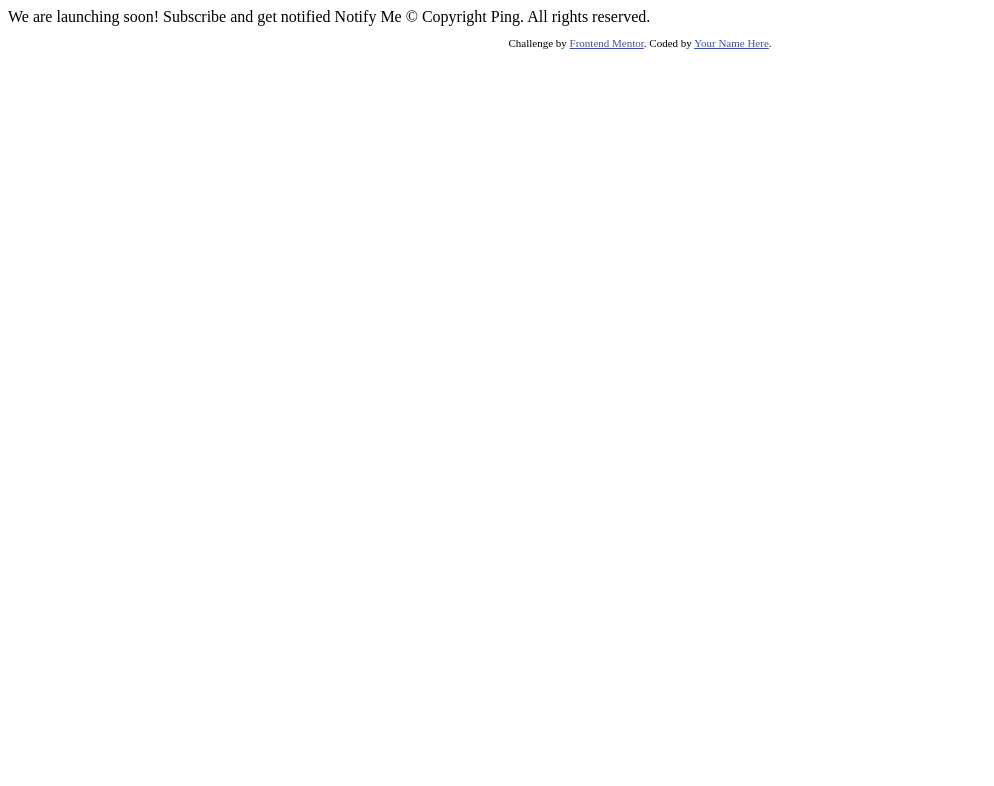
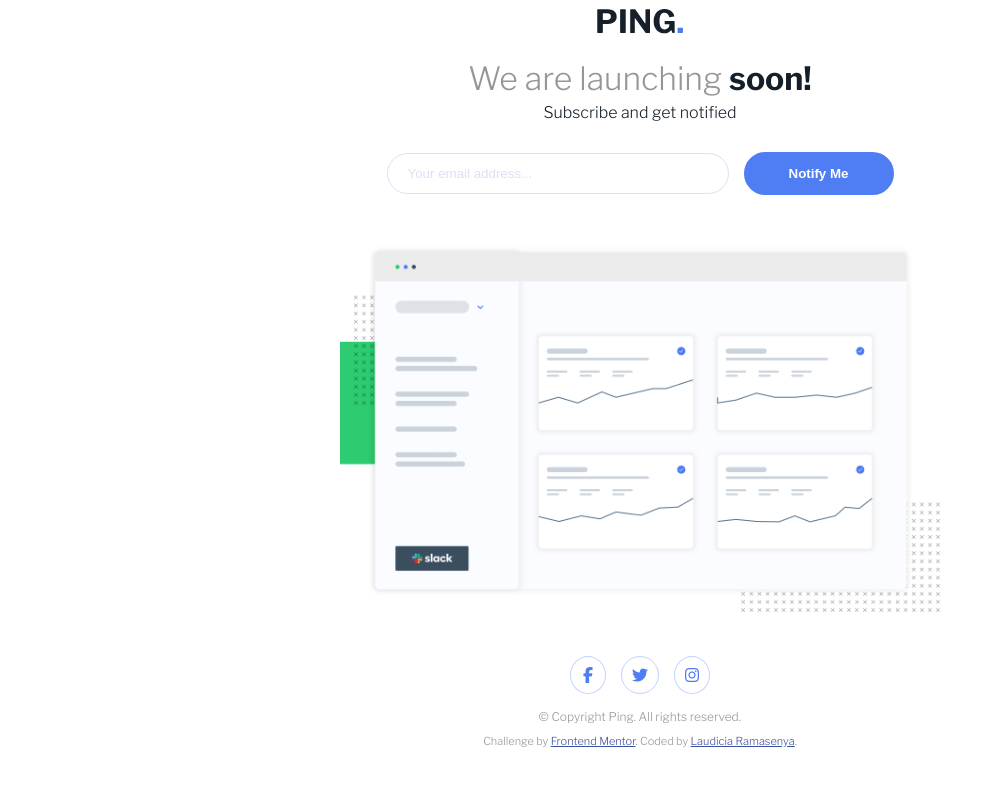
Before and after one commit to LaudRam/ping-coming-soon-page, a plain HTML site: page index.html in a window 1280 px wide. Shown: the whole page, without its empty margins (0-994 px from the left). Drawn offline with nearby package versions, Linux system fonts and the light colour scheme.

Commit message:
Initial project commit
Desktop view complete

```diff
--- a/index.html
+++ b/index.html
@@ -1,33 +1,67 @@
 <!DOCTYPE html>
 <html lang="en">
   <head>
-  <meta charset="UTF-8">
-  <meta name="viewport" content="width=device-width, initial-scale=1.0"> <!-- displays site properly based on user's device -->
+    <meta charset="UTF-8" />
+    <meta name="viewport" content="width=device-width, initial-scale=1.0" />
 
-  <link rel="icon" type="image/png" sizes="32x32" href="./images/favicon-32x32.png">
+    <link
+      rel="icon"
+      type="image/png"
+      sizes="32x32"
+      href="./images/favicon-32x32.png"
+    />
+    <link rel="stylesheet" href="style.css" />
+
+    <link rel="preconnect" href="https://fonts.googleapis.com" />
+    <link rel="preconnect" href="https://fonts.gstatic.com" crossorigin />
+    <link
+      href="https://fonts.googleapis.com/css2?family=Libre+Franklin:wght@300;600;700&display=swap"
+      rel="stylesheet"
+    />
+
+    <script
+      src="https://kit.fontawesome.com/ce55c9f63a.js"
+      crossorigin="anonymous"
+    ></script>
 
     <title>Frontend Mentor | Ping coming soon page</title>
-
-  <!-- Feel free to remove these styles or customise in your own stylesheet 👍 -->
-  <style>
-    .attribution { font-size: 11px; text-align: center; }
-    .attribution a { color: hsl(228, 45%, 44%); }
-  </style>
   </head>
   <body>
-
-  We are launching soon!
-
-  Subscribe and get notified
-
-  Notify Me
-
-  &copy; Copyright Ping. All rights reserved.
+    <div class="container">
+      <header><img src="/images/logo.svg" alt="" /></header>
+      <h1>
+        We are launching
+        <span class="highlight"> soon! </span>
+      </h1>
+      <h2>Subscribe and get notified</h2>
+      <div class="input-group">
+        <input type="email" id="email" placeholder="Your email address..." />
+        <button type="button">Notify Me</button>
+      </div>
+      <div>
+        <img
+          src="/images/illustration-dashboard.png"
+          alt="illustration-dashboard"
+          class="illustration-dashboard"
+        />
+      </div>
+      <div class="social-icons">
+        <i class="fa-brands fa-facebook-f"></i>
+        <i class="fa-brands fa-twitter"></i>
+        <i class="fa-brands fa-instagram"></i>
+      </div>
+      <p>&copy; Copyright Ping. All rights reserved.</p>
+    </div>
 
     <footer>
       <p class="attribution">
-      Challenge by <a href="https://www.frontendmentor.io?ref=challenge" target="_blank">Frontend Mentor</a>.
-      Coded by <a href="#">Your Name Here</a>.
+        Challenge by
+        <a href="https://www.frontendmentor.io?ref=challenge" target="_blank"
+          >Frontend Mentor</a
+        >. Coded by
+        <a href="https://www.frontendmentor.io/profile/LaudRam" target="_blank"
+          >Laudicia Ramasenya</a
+        >.
       </p>
     </footer>
   </body>
--- /dev/null
+++ b/style.css
@@ -0,0 +1,106 @@
+body {
+  font-family: "Libre Franklin", sans-serif;
+  display: flex;
+  align-items: center;
+  justify-content: center;
+  flex-direction: column;
+  /* min-height: 100vh; */
+  /* min-height: 100dvh; */
+}
+header,
+h1,
+h2,
+small {
+  text-align: center;
+}
+h1 {
+  color: hsl(0, 0%, 59%);
+  font-weight: 300;
+  margin-bottom: 5px;
+}
+.highlight {
+  color: hsl(209, 33%, 12%);
+  font-weight: 700;
+}
+h2 {
+  color: hsl(209, 33%, 12%);
+  font-weight: 300;
+  font-size: 16px;
+  margin-top: 0;
+}
+.input-group {
+  display: flex;
+  gap: 15px;
+  align-items: center;
+  justify-content: center;
+  margin-top: 30px;
+}
+input,
+button {
+  padding: 12px 20px;
+  border-radius: 25px;
+}
+input {
+  border: 1px solid hsl(230, 50%, 91%);
+  width: 100%;
+  max-width: 300px;
+}
+::placeholder {
+  color: hsl(230, 50%, 91%);
+}
+button {
+  background-color: hsl(223, 87%, 63%);
+  border: 2px solid hsl(223, 87%, 63%);
+  font-weight: 600;
+  color: #fff;
+  width: 100%;
+  max-width: 150px;
+}
+.illustration-dashboard {
+  width: 100%;
+  max-width: 600px;
+  height: auto;
+  margin-block: 50px 40px;
+}
+.social-icons {
+  display: flex;
+  gap: 15px;
+  justify-content: center;
+  margin-bottom: 15px;
+}
+i {
+  color: hsl(223, 87%, 63%);
+  border-radius: 50%;
+  border: 1px hsl(223, 100%, 88%) solid;
+  padding: 10px;
+}
+.fa-facebook-f {
+  padding: 10px 12px;
+}
+p {
+  text-align: center;
+  color: hsl(0, 0%, 59%);
+  margin-block: 0 10px;
+  font-size: 12px;
+}
+.attribution {
+  font-size: 11px;
+  text-align: center;
+}
+.attribution a {
+  color: hsl(228, 45%, 44%);
+}
+
+@media (max-width: 576px) {
+  .input-group {
+    flex-direction: column;
+  }
+  input {
+    width: 100%;
+    max-width: 200px;
+  }
+  button {
+    width: 100%;
+    max-width: 240px;
+  }
+}
```
Also changed, not shown: design/desktop-preview.jpg (deleted), 2 other files. Lines whose indentation alone changed are shown as unchanged.
